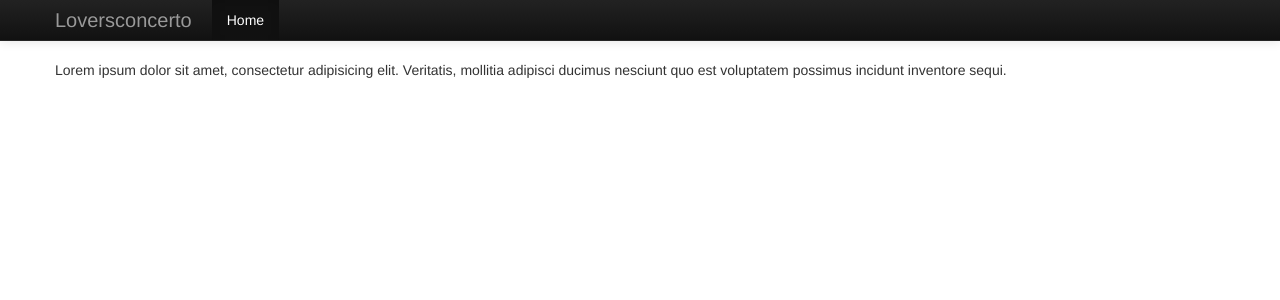
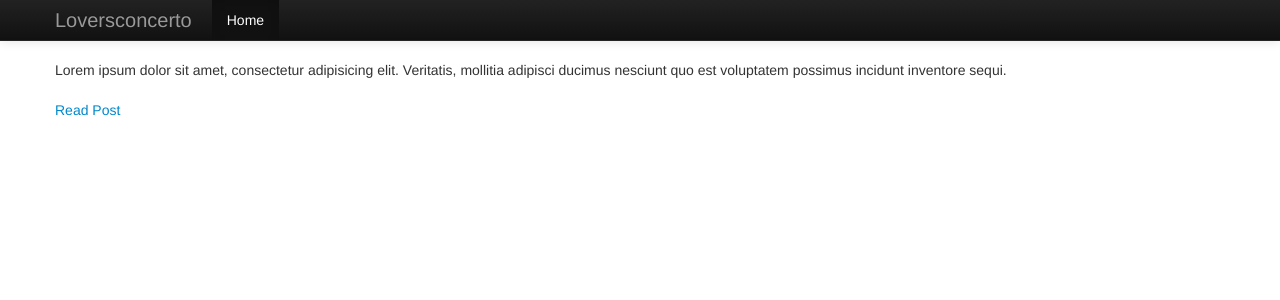
Before and after one commit to loversconcerto/loversconcerto.github.com, a Jekyll site: the page built from index.md, in a window 1280 px wide. Shown: the top 300 px of the page. Built offline with Jekyll 4.4.1, drawn with Linux system fonts in a browser that asks for light colours; Markdown is read by kramdown in place of the engine named in the settings.

Commit message:
Update index.md

```diff
--- a/index.md
+++ b/index.md
@@ -8,3 +8,11 @@ title: Loversconcerto
 {% endfor %}
 
 Lorem ipsum dolor sit amet, consectetur adipisicing elit. Veritatis, mollitia adipisci ducimus nesciunt quo est voluptatem possimus incidunt inventore sequi.
+
+<div class="row-fluid">
+	<div class="span12">
+		<h2>{{post.title}}</h2>
+		<h4>{{post.date | date_to_long_string}}</h4>
+		<p><a href="{{post.url}}">Read Post</a></p>
+	</div>
+</div>
```
